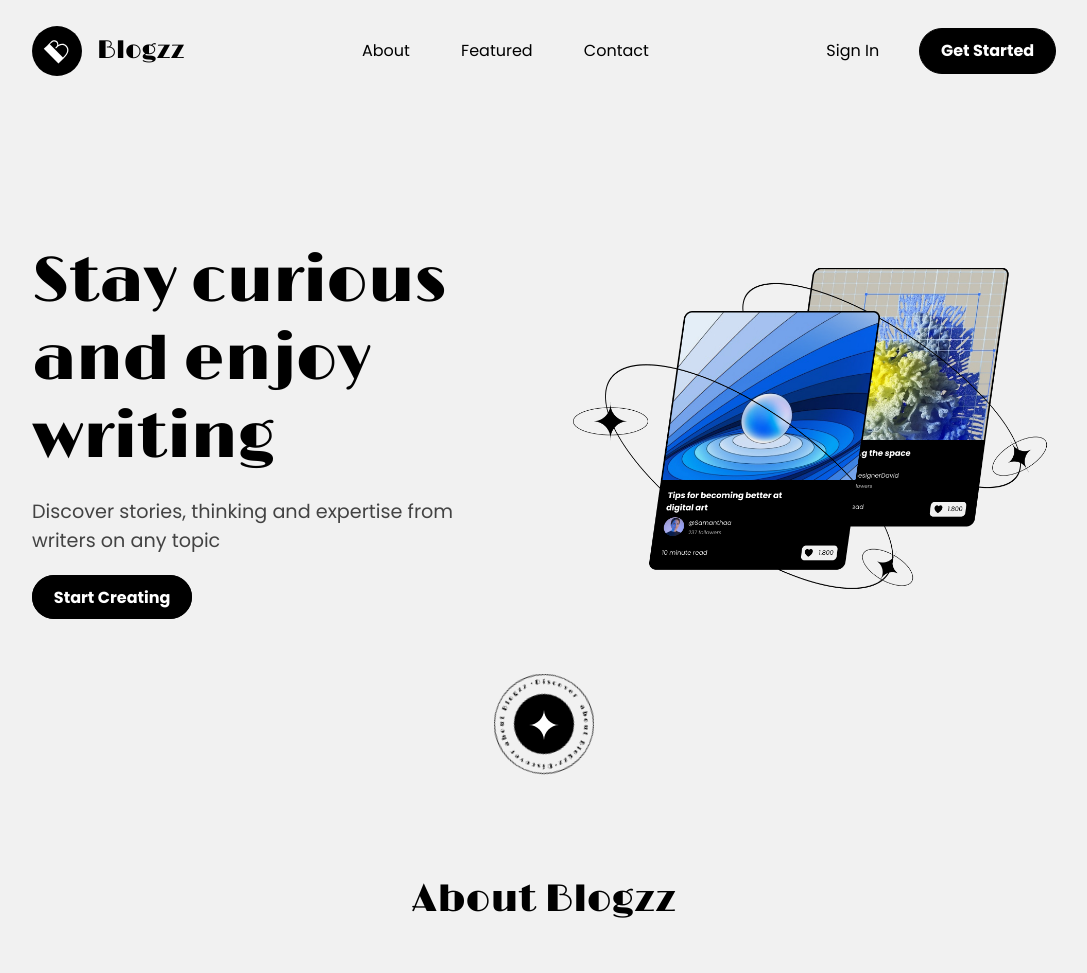
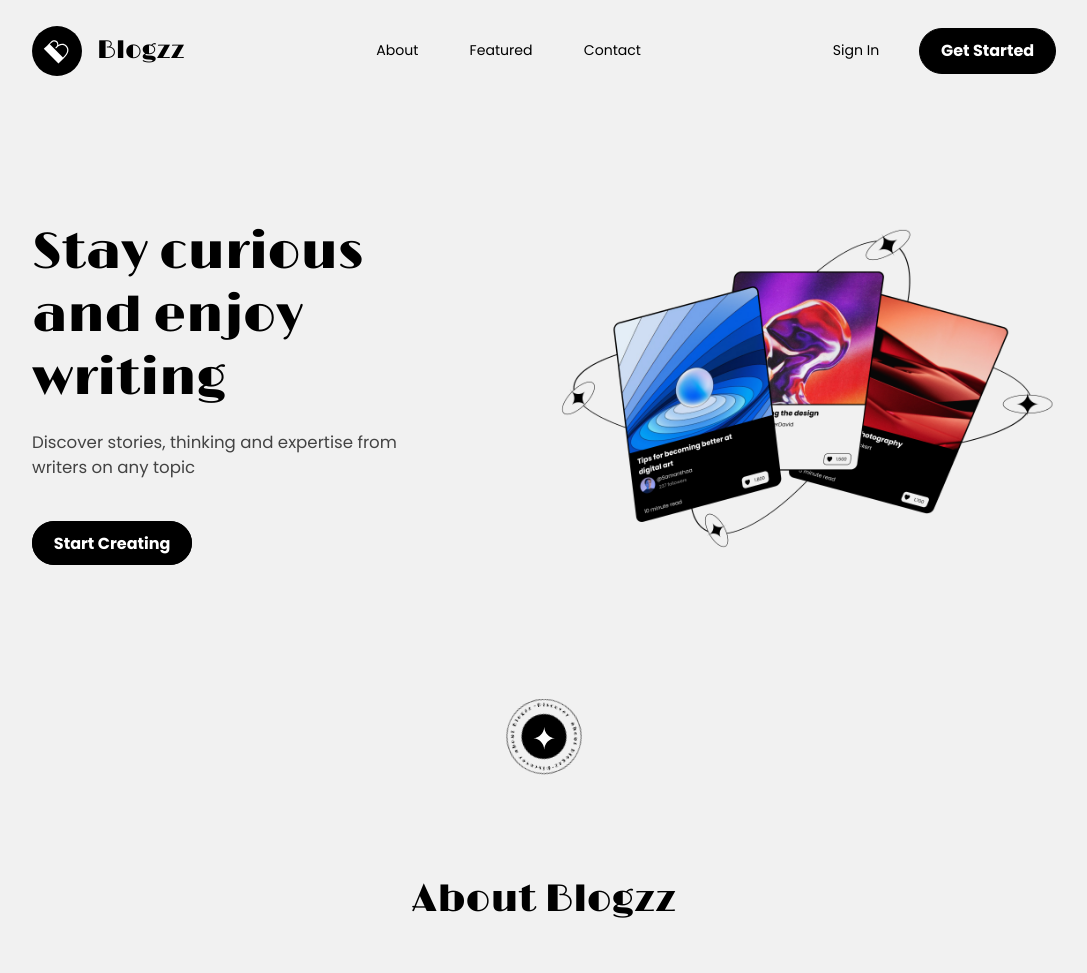
Before and after one commit to sandro988/Blogzz, a Django app: page / in a window 1280 px wide. Shown: the top 973 px of the page, without its empty margins (96-1183 px from the left). Run offline with Django 4.2, Linux system fonts and the light colour scheme; parts of the project's set-up code (start-up, migrations or seed data) failed here and were passed over; some libraries are stand-ins or nearby versions.

Commit message:
Changed the main photo on hero page and made some changes so that hero page is fully responsive, also did some additional changes with other minor parts of the website, for example i moved the logo to the left side and left links to the middle and changed their font size

```diff
--- a/static/css/base.css
+++ b/static/css/base.css
@@ -199,13 +199,13 @@ main {
 
 .hero-main-header {
     font-family: "Limelight", cursive;
-    font-size: clamp(3rem, 5vw, 15rem);
+    font-size: clamp(3rem, 4vw, 10rem);
     font-weight: normal;
     margin-bottom: 20px;
 }
 
 .hero-paragraph {
-    font-size: clamp(1rem, 1.5vw, 5rem);
+    font-size: clamp(1rem, 1.3vw, 3rem);
     color: #434343;
 }
 
@@ -874,7 +874,7 @@ textarea::-webkit-scrollbar {
         text-align: center;
     }
 
-    hero-main-header {
+    .hero-main-header {
         font-size: clamp(3rem, 9vw, 10rem);
     }
 
@@ -999,13 +999,11 @@ textarea::-webkit-scrollbar {
     .right-links {
         display: flex;
         flex-direction: row;
-        font-size: clamp(12px, 1.25vw, 28px);
+        font-size: clamp(12px, 1.1vw, 28px);
         gap: clamp(1.5rem, 4vw, 4rem) !important;
     }
 
-    /* .left-links {
-        order: 1;
-    } */
+
 
     .middle-links {
         order: 1;
@@ -1041,16 +1039,16 @@ textarea::-webkit-scrollbar {
     .hero-section {
         display: flex;
         justify-content: space-between;
-        align-items: center;
         position: relative;
         height: 85vh;
         width: 100%;
         gap: 10%;
+        padding-top: clamp(100px, 15vh, 20vh)
     }
 
     .hero-left {
         text-align: left;
-        width: 50%;
+        width: 45%;
         margin: 0;
     }
 
@@ -1064,7 +1062,7 @@ textarea::-webkit-scrollbar {
         bottom: 0;
         left: 50%;
         transform: translate(-50%);
-        width: clamp(100px, 7vw, 500px);
+        width: clamp(75px, 5vw, 200px);
         overflow: hidden;
     }
 
@@ -1087,6 +1085,11 @@ textarea::-webkit-scrollbar {
 
     .circle-div:hover .hero-circle-svg {
         animation-play-state: paused;
+    }
+
+    .hero-black-btn-div {
+        margin-top: clamp(50px, 5vh, 70px) !important;
+        margin-bottom: 0;
     }
 
     @keyframes rotating-circle {
--- a/templates/home_not_authenticated.html
+++ b/templates/home_not_authenticated.html
@@ -45,7 +45,7 @@
                 Discover stories, thinking and expertise from writers on any
                 topic
             </p>
-            <div>
+            <div class="hero-black-btn-div">
                 <a href="{% url 'account_signup' %}" class="black-btn hero-black-btn">Start Creating</a>
             </div>
         </div>
```
Also changed, not shown: static/images/hero-section-imgs/hero-page-cards.png.
